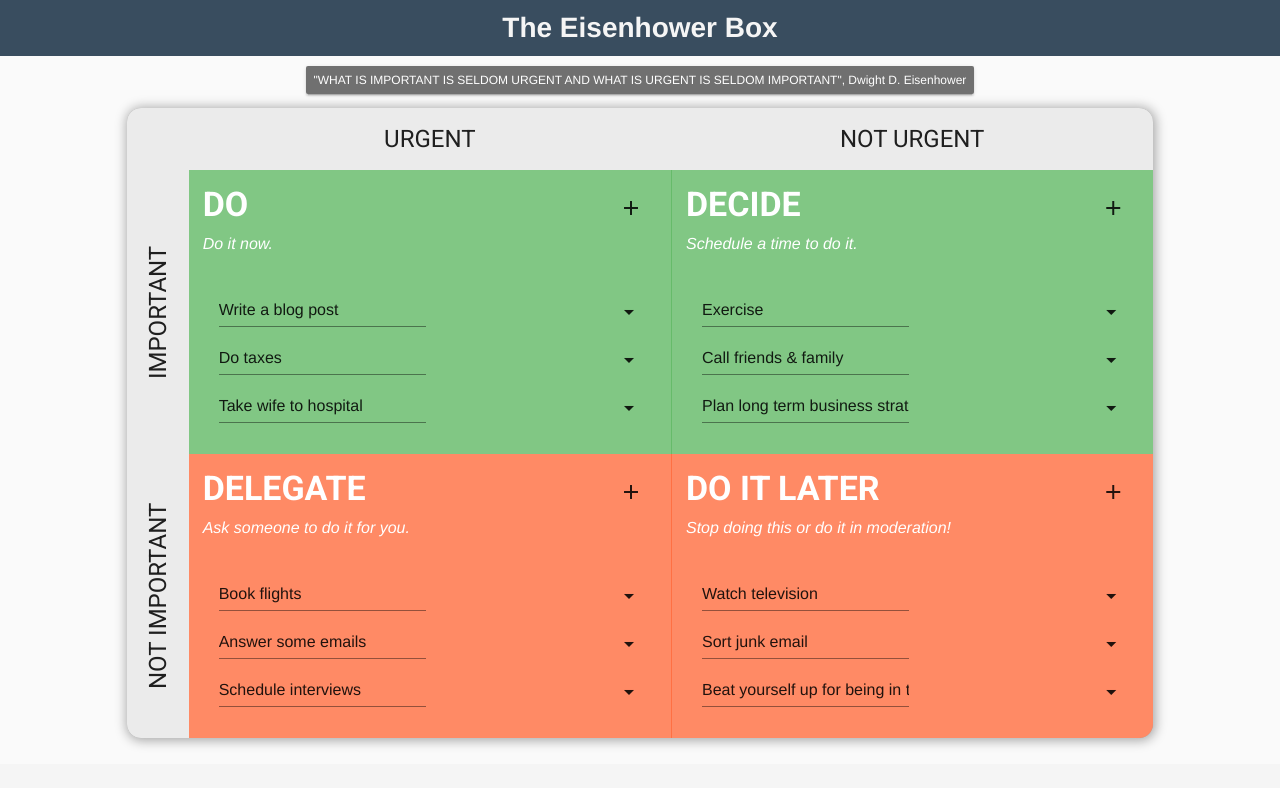
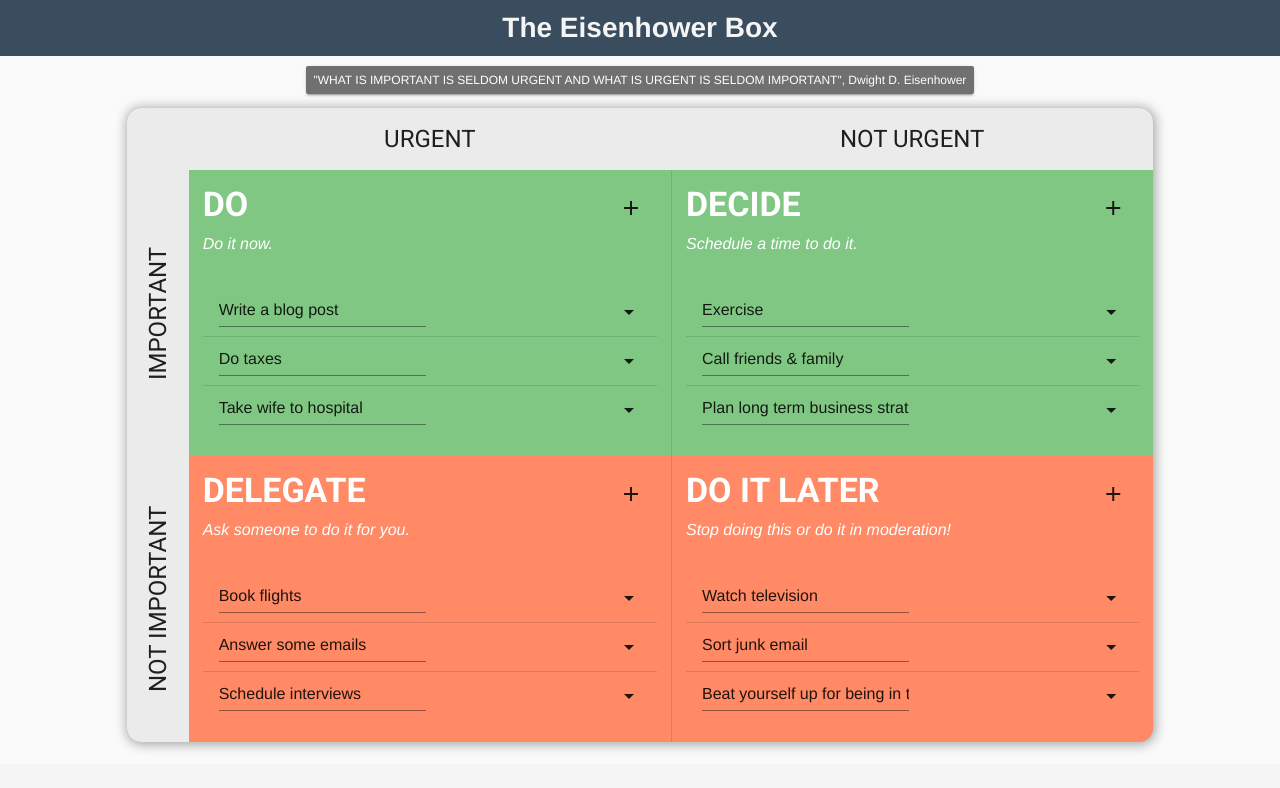
Before and after one commit to kubarium/eisenhower-box, a Vue app: page / in a window 1280 px wide. Shown: the top 788 px of the page. Built offline with nearby package versions, Linux system fonts and the light colour scheme.

Commit message:
adds divider between items again

```diff
--- a/src/components/Items.vue
+++ b/src/components/Items.vue
@@ -22,6 +22,10 @@
         </v-list-tile-action>
 
       </v-list-tile>
+      <v-divider
+        :key="`divider-${index}`"
+        v-if="index<$store.state.section[section].length-1"
+      />
 
     </template>
 
```
